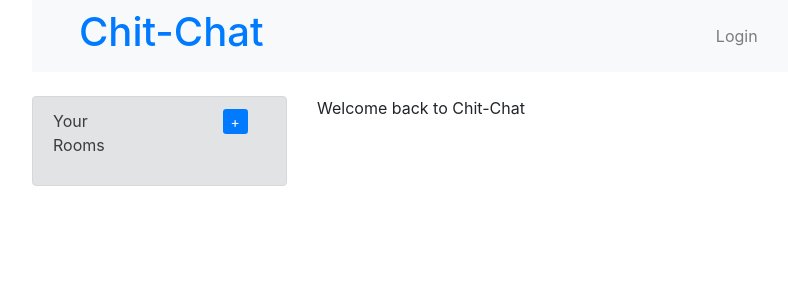
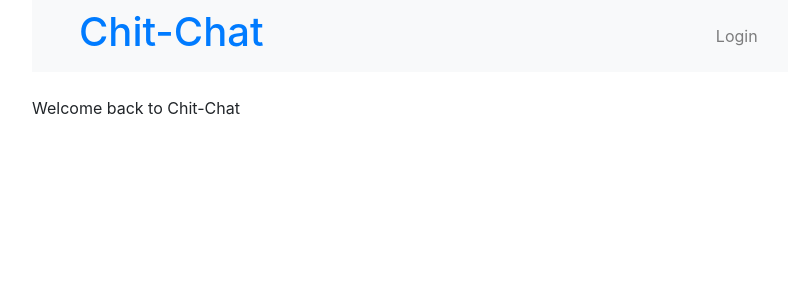
Before and after one commit to LuisLReyes/chitchat, a React (Create React App) app in the folder client/: page / in a window 1280 px wide. Shown: the top 300 px of the page, without its empty margins (53-841 px from the left). Built offline with nearby package versions, Linux system fonts and the light colour scheme.

Commit message:
More rework of page layouts

```diff
--- a/client/src/App.js
+++ b/client/src/App.js
@@ -66,30 +66,14 @@ class App extends Component {
               </div>
           </nav>
           <br/>
-          <div className="row">
-            <div className="col-3">
-              <div className="alert alert-secondary">
-              <div className="row">
-                <div className="col">
-                  <p className="mr-1">Your Rooms</p>
-                </div>
-                <div className="col">
-                  <Link to="/addroom" className="btn-primary btn-sm ml-5">
-                    +
-                  </Link>
-                </div>
-              </div>
-            </div>
-            </div>
-            <div className="col-8">
+
               <Route path="/" exact component={elementHome} />
               <Route path="/login" component={elementLogin} />
               <Route path="/rooms" component={elementRooms} />
               <Route path="/testing" component={elementOne} />
               <Route path="/newroom" component={elementNewRoom} />
               <Route path="/room/:id" component={elementRoom} />
-            </div>
-          </div>
+
         </div>
       </Router>
     );
--- a/client/src/components/addroom.component.js
+++ b/client/src/components/addroom.component.js
@@ -48,7 +48,23 @@ export default class ElementThree extends Component {
 
 
         return (
-            <div>
+
+            <div class="row">
+				<div className="col-3">
+            <div className="alert alert-secondary">
+              <div className="row">
+                <div className="col">
+                  <p className="mr-1">Your Rooms</p>
+                </div>
+                <div className="col">
+                  <Link to="/addroom" className="btn-primary btn-sm ml-5">
+                    +
+                  </Link>
+                </div>
+              </div>
+            </div>
+          </div>
+		  <div className="col-9">
                 <Link to="/newroom" className="btn btn-primary btn-block mb-4">
                 	Create New Study Room
                 </Link>
@@ -73,7 +89,7 @@ export default class ElementThree extends Component {
 				}
 			 )
 			}
-            </div>
+            </div></div>
         )
     }
 
--- a/client/src/components/room.component.js
+++ b/client/src/components/room.component.js
@@ -2,6 +2,7 @@ import React, { Component, } from 'react';
 import "bootstrap/dist/css/bootstrap.min.css";
 import axios from 'axios';
 import "./room.css";
+import { BrowserRouter as Router, Route, Link } from "react-router-dom";
 
 export default class ElementSix extends Component {
   //Contruct the element
@@ -117,19 +118,22 @@ export default class ElementSix extends Component {
       //render the page's HTML
       render(){
         return(
+        <div className="row">
+
+          <div className="col-9">
             <div>
               <div className="input-group">
                 <input type="text" className="form-control ml-5" value={this.state.name_element} onChange={this.changeName} placeholder="Enter Name" />
                 <div className="input-group-append"><button onClick={this.setName} disabled={!this.state.name_element} className="btn btn-dark btn-sm">Change Name</button></div>
               </div>
-
-
               <div className="chatBox">
                 {this.chat}
               </div>
               <input className="form-control" type="text" ref={this.textInput} value={this.state.message} onChange={this.handleChange}/>
               <button className="btn btn-primary btn-block" onClick={this.handleSubmit}>Send</button>
               </div>
+            </div>
+          </div>
         )
       }
 }
```
Lines whose indentation alone changed are shown as unchanged.
